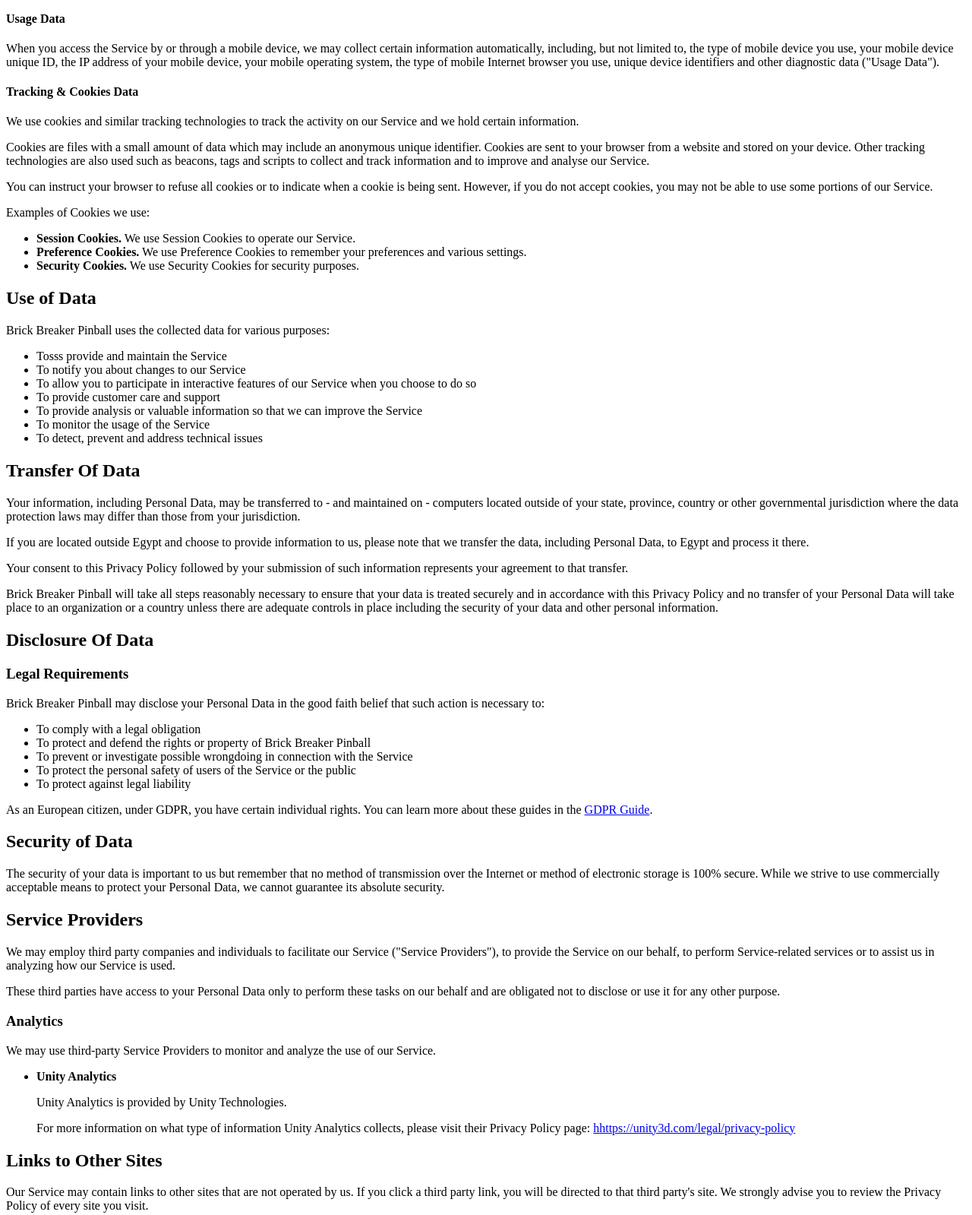
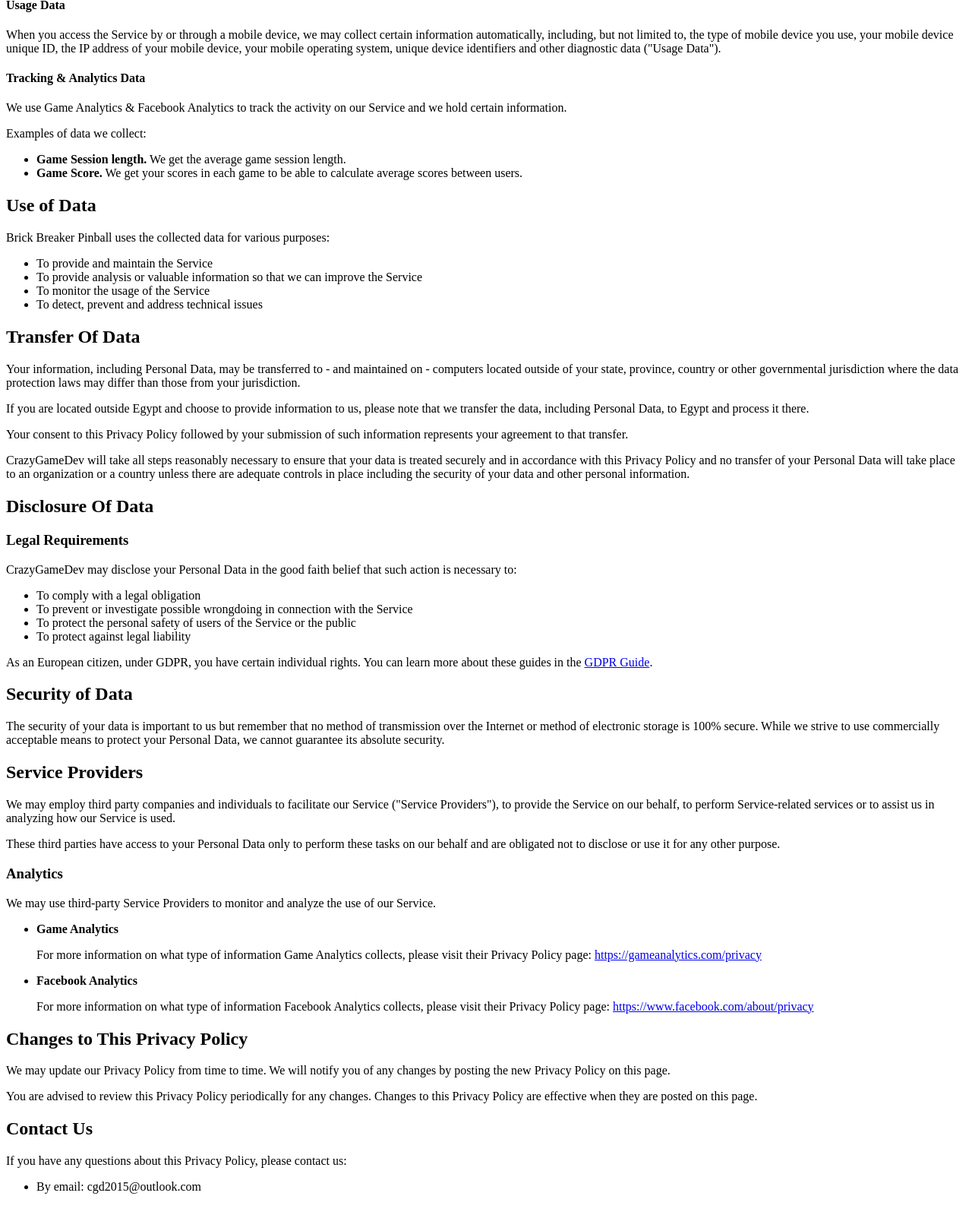
Before and after one commit to RamyDergham/BrickBreakerPinball, a plain HTML site: page index.html in a window 1280 px wide. Shown: the part 807-2406 px from the top of the page at 76% size. Drawn offline with Linux system fonts and the light colour scheme.

Commit message:
Update index.html

```diff
--- a/index.html
+++ b/index.html
@@ -4,17 +4,17 @@
 <p>Effective date: February 02, 2019</p>
 
 
-<p>Brick Breaker Pinball ("us", "we", or "our") operates the Brick Breaker Pinball mobile application (hereinafter referred to as the "Service").</p>
+<p>CrazyGameDev ("us", "we", or "our") operates the Brick Breaker Pinball mobile game (hereinafter referred to as the "Service").</p>
 
 <p>This page informs you of our policies regarding the collection, use, and disclosure of personal data when you use our Service and the choices you have associated with that data. The Privacy Policy  for Brick Breaker Pinball has been created with the help of <a href="https://termsfeed.com/">TermsFeed</a>.</p>
 
-<p>We use your data to provide and improve the Service. By using the Service, you agree to the collection and use of information in accordance with this policy. Unless otherwise defined in this Privacy Policy, the terms used in this Privacy Policy have the same meanings as in our Terms and Conditions.</p>
+<p>We use your data to provide and improve the Service. By using the Service, you agree to the collection and use of information in accordance with this policy.</p>
 
 <h2>Definitions</h2>
 <ul>
     <li>
         <p><strong>Service</strong></p>
-                <p>Service is the Brick Breaker Pinball mobile application operated by Brick Breaker Pinball</p>
+                <p>Service is the Brick Breaker Pinball mobile game operated by CrazyGameDev</p>
             </li>
     <li>
         <p><strong>Personal Data</strong></p>
@@ -22,11 +22,11 @@
     </li>
     <li>
         <p><strong>Usage Data</strong></p>
-        <p>Usage Data is data collected automatically either generated by the use of the Service or from the Service infrastructure itself (for example, the duration of a page visit).</p>
+        <p>Usage Data is data collected automatically either generated by the use of the Service or from the Service infrastructure itself (for example, the duration of a game session).</p>
     </li>
     <li>
         <p><strong>Cookies</strong></p>
-        <p>Cookies are small files stored on your device (computer or mobile device).</p>
+        <p>Cookies are small files stored on your device (mobile device).</p>
     </li>
 </ul>
 
@@ -44,27 +44,21 @@
 
 <h4>Usage Data</h4>
 
-<p>When you access the Service by or through a mobile device, we may collect certain information automatically, including, but not limited to, the type of mobile device you use, your mobile device unique ID, the IP address of your mobile device, your mobile operating system, the type of mobile Internet browser you use, unique device identifiers and other diagnostic data ("Usage Data").</p>
+<p>When you access the Service by or through a mobile device, we may collect certain information automatically, including, but not limited to, the type of mobile device you use, your mobile device unique ID, the IP address of your mobile device, your mobile operating system, unique device identifiers and other diagnostic data ("Usage Data").</p>
 
-<h4>Tracking &amp; Cookies Data</h4>
-<p>We use cookies and similar tracking technologies to track the activity on our Service and we hold certain information.</p>
-<p>Cookies are files with a small amount of data which may include an anonymous unique identifier. Cookies are sent to your browser from a website and stored on your device. Other tracking technologies are also used such as beacons, tags and scripts to collect and track information and to improve and analyse our Service.</p>
-<p>You can instruct your browser to refuse all cookies or to indicate when a cookie is being sent. However, if you do not accept cookies, you may not be able to use some portions of our Service.</p>
-<p>Examples of Cookies we use:</p>
+<h4>Tracking &amp; Analytics Data</h4>
+<p>We use Game Analytics & Facebook Analytics to track the activity on our Service and we hold certain information.</p>
+<p>Examples of data we collect:</p>
 <ul>
-    <li><strong>Session Cookies.</strong> We use Session Cookies to operate our Service.</li>
-    <li><strong>Preference Cookies.</strong> We use Preference Cookies to remember your preferences and various settings.</li>
-    <li><strong>Security Cookies.</strong> We use Security Cookies for security purposes.</li>
+    <li><strong>Game Session length.</strong> We get the average game session length.</li>
+	<li><strong>Game Score.</strong> We get your scores in each game to be able to calculate average scores between users.</li>
 </ul>
 
 <h2>Use of Data</h2>
 
 <p>Brick Breaker Pinball uses the collected data for various purposes:</p>
 <ul>
-    <li>Tosss provide and maintain the Service</li>
-    <li>To notify you about changes to our Service</li>
-    <li>To allow you to participate in interactive features of our Service when you choose to do so</li>
-    <li>To provide customer care and support</li>
+    <li>To provide and maintain the Service</li>
     <li>To provide analysis or valuable information so that we can improve the Service</li>
     <li>To monitor the usage of the Service</li>
     <li>To detect, prevent and address technical issues</li>
@@ -74,15 +68,14 @@
 <p>Your information, including Personal Data, may be transferred to - and maintained on - computers located outside of your state, province, country or other governmental jurisdiction where the data protection laws may differ than those from your jurisdiction.</p>
 <p>If you are located outside Egypt and choose to provide information to us, please note that we transfer the data, including Personal Data, to Egypt and process it there.</p>
 <p>Your consent to this Privacy Policy followed by your submission of such information represents your agreement to that transfer.</p>
-<p>Brick Breaker Pinball will take all steps reasonably necessary to ensure that your data is treated securely and in accordance with this Privacy Policy and no transfer of your Personal Data will take place to an organization or a country unless there are adequate controls in place including the security of your data and other personal information.</p>
+<p>CrazyGameDev will take all steps reasonably necessary to ensure that your data is treated securely and in accordance with this Privacy Policy and no transfer of your Personal Data will take place to an organization or a country unless there are adequate controls in place including the security of your data and other personal information.</p>
 
 <h2>Disclosure Of Data</h2>
 
 <h3>Legal Requirements</h3>
-<p>Brick Breaker Pinball may disclose your Personal Data in the good faith belief that such action is necessary to:</p>
+<p>CrazyGameDev may disclose your Personal Data in the good faith belief that such action is necessary to:</p>
 <ul>
     <li>To comply with a legal obligation</li>
-    <li>To protect and defend the rights or property of Brick Breaker Pinball</li>
     <li>To prevent or investigate possible wrongdoing in connection with the Service</li>
     <li>To protect the personal safety of users of the Service or the public</li>
     <li>To protect against legal liability</li>
@@ -101,27 +94,20 @@
 <p>We may use third-party Service Providers to monitor and analyze the use of our Service.</p>
 <ul>
                     <li>
-        <p><strong>Unity Analytics</strong></p>
-        <p>Unity Analytics is provided by Unity Technologies.</p>
-        <p>For more information on what type of information Unity Analytics collects, please visit their Privacy Policy page: <a href="https://unity3d.com/legal/privacy-policy">hhttps://unity3d.com/legal/privacy-policy</a></p>
+        <p><strong>Game Analytics</strong></p>
+        <p>For more information on what type of information Game Analytics collects, please visit their Privacy Policy page: <a href="https://gameanalytics.com/privacy">https://gameanalytics.com/privacy</a></p>
+    </li>
+    </ul>
+<ul>
+                    <li>
+        <p><strong>Facebook Analytics</strong></p>
+        <p>For more information on what type of information Facebook Analytics collects, please visit their Privacy Policy page: <a href="https://www.facebook.com/about/privacy">https://www.facebook.com/about/privacy</a></p>
     </li>
     </ul>
 
 
-
-<h2>Links to Other Sites</h2>
-<p>Our Service may contain links to other sites that are not operated by us. If you click a third party link, you will be directed to that third party's site. We strongly advise you to review the Privacy Policy of every site you visit.</p>
-<p>We have no control over and assume no responsibility for the content, privacy policies or practices of any third party sites or services.</p>
-
-
-<h2>Children's Privacy</h2>
-<p>Our Service does not address anyone under the age of 18 ("Children").</p>
-<p>We do not knowingly collect personally identifiable information from anyone under the age of 18. If you are a parent or guardian and you are aware that your Child has provided us with Personal Data, please contact us. If we become aware that we have collected Personal Data from children without verification of parental consent, we take steps to remove that information from our servers.</p>
-
-
 <h2>Changes to This Privacy Policy</h2>
 <p>We may update our Privacy Policy from time to time. We will notify you of any changes by posting the new Privacy Policy on this page.</p>
-<p>We will let you know via email and/or a prominent notice on our Service, prior to the change becoming effective and update the "effective date" at the top of this Privacy Policy.</p>
 <p>You are advised to review this Privacy Policy periodically for any changes. Changes to this Privacy Policy are effective when they are posted on this page.</p>
 
 
```
